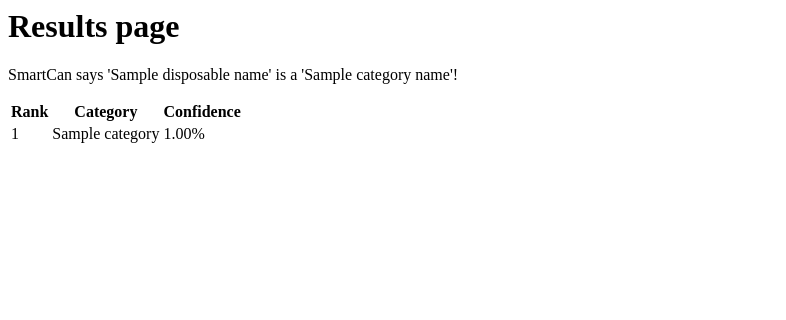
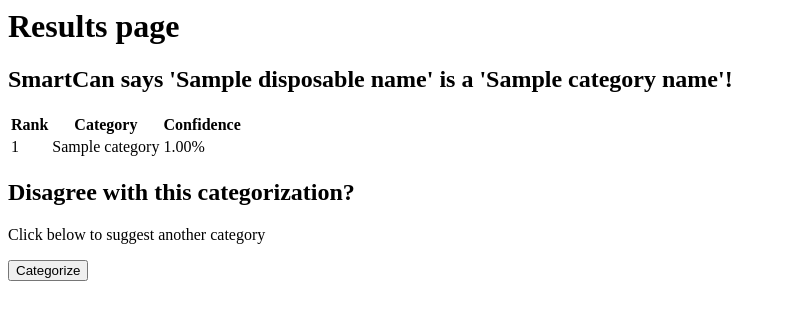
Before and after one commit to dcl67/SmartCanAPI, a Django app: template VoteHandler/templates/VoteHandler/result.html in a window 1280 px wide. Shown: the top 320 px of the page, without its empty margins (0-786 px from the left). Run offline with Django 3.2, Linux system fonts and the light colour scheme; the template is opened without the code that fills it: most values are stand-ins (such as "Sample title", 1, 10 or a date in 2020).

Commit message:
Added categorize button to results page
Also improved the visuals

```diff
--- a/VoteHandler/templates/VoteHandler/result.html
+++ b/VoteHandler/templates/VoteHandler/result.html
@@ -1,6 +1,6 @@
 <h1>Results page</h1>
 
-<p>SmartCan says '{{ disposable_name }}' is a '{{ category_name }}'!</p>
+<h2>SmartCan says '{{ disposable_name }}' is a '{{ category_name }}'!</h2>
 
 <table>
     <tr><th>Rank</th><th>Category</th><th>Confidence</th></tr>
@@ -8,3 +8,10 @@
         <tr><td>{{ forloop.counter }}</td><td>{{ category }}</td> <td>{{ count|floatformat:2 }}%</td>
     {% endfor %}
 </table>
+
+<h2>Disagree with this categorization?</h2>
+<p>Click below to suggest another category</p>
+
+<form action="{% url 'VoteHandler:categorize' disposable_name %}" method="GET">
+    <input type="submit" value="Categorize">
+</form>
```
